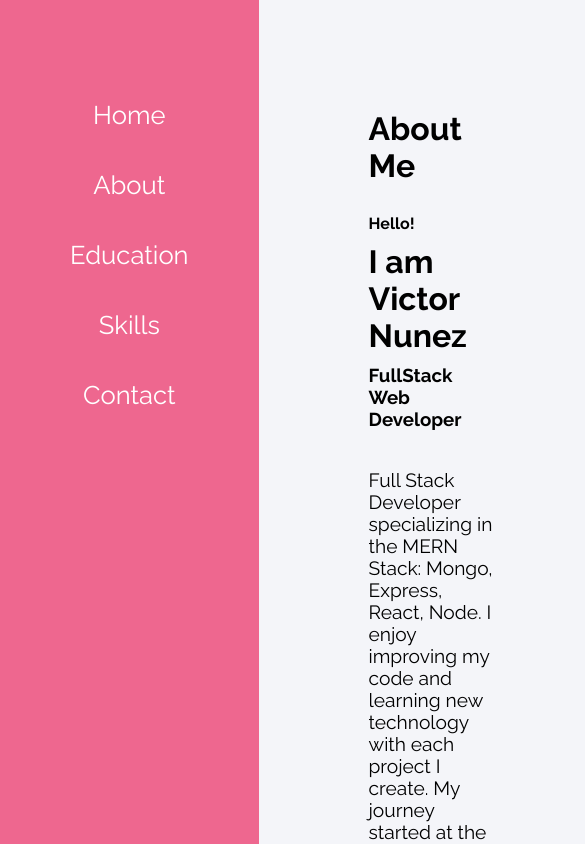
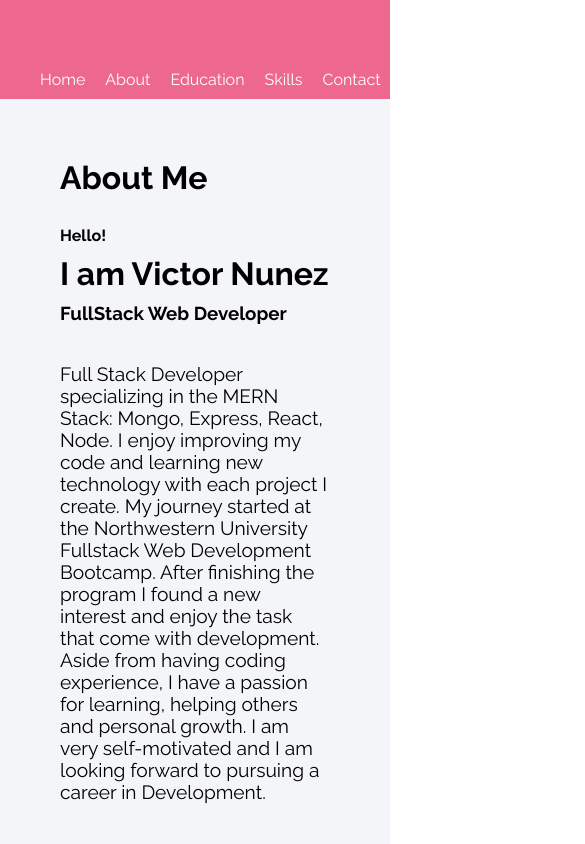
Before and after one commit to vnunez0914/react-portfolio, a React (Create React App) app: page /about in a window 390 px wide. Shown: the top 844 px of the page, 585 px wide, since content can reach past the window. Built offline with nearby package versions, Linux system fonts and the light colour scheme.

Commit message:
fixed Home.js className was missing for css

```diff
--- a/src/App.css
+++ b/src/App.css
@@ -8,12 +8,12 @@
 --typing-font: 3rem;
 }
 
-*{
+* {
   margin: 0;
   padding: 0;
 }
 
-body{
+body {
   font-family: 'Raleway';
 }
 
@@ -52,7 +52,7 @@ body{
 }
 
 /* NavBar style */
-nav{
+nav {
   padding: 60px 30px 0px 30px;
   flex:var(--sidebar-flex);
   background: rgb(238,103, 143);
@@ -60,7 +60,7 @@ nav{
 }
 
 /* nav ul style */
-nav ul{
+nav ul {
   font-size: var(--fontsize-nav);
   text-align: center;
   list-style-type: none;
@@ -129,3 +129,47 @@ h1, h2, h3, h4, p {
   background-color: #ffffff;
   box-shadow: 0 10px 20px rgba(0,0,0,0.19), 0 6px 6px rgba(0,0,0,0.23)
 }
+
+
+
+@media all and (max-width: 450px) {
+  :root {
+    --fontsize-nav:1rem;
+    --sidebar-flex:0;
+    --typing-font:2rem;
+  }
+  .App
+  {
+    flex-direction: column;
+  }
+  .sidebar
+  {
+    padding: 30px;
+    background: rgb(238,103,143);
+    background: linear-gradient(90deg, rgba(238,103,143,1) 50%, rgba(132,124,252,1) 80%);
+  }
+  .condiv
+  {
+    padding: 50px ;
+  }
+  nav ul
+  {
+    display: flex;
+  }
+  nav ul li
+  {
+    margin: 10px;
+  }
+  .social
+  {
+    left:0;
+    width: 100vw;
+    display: flex;
+    justify-content: space-around;
+    bottom: 30px;
+  }
+  .social i
+  {
+    padding-right: 0px;
+  }
+}
--- a/src/contents/Home.js
+++ b/src/contents/Home.js
@@ -6,7 +6,7 @@ import Social from '../Components/Social'
 class Home extends Component {
     render() {
         return(
-            <div className="condivhome">
+            <div className="condiv home">
                 <img src={profilepic} className="profilepic"></img>
 
                 <ReactTypingEffect className="typingeffect" text={['I am Victor Nunez', 'I am a Fullstack Web Developer.']} speed={100} eraseDelay={700}/>
```
